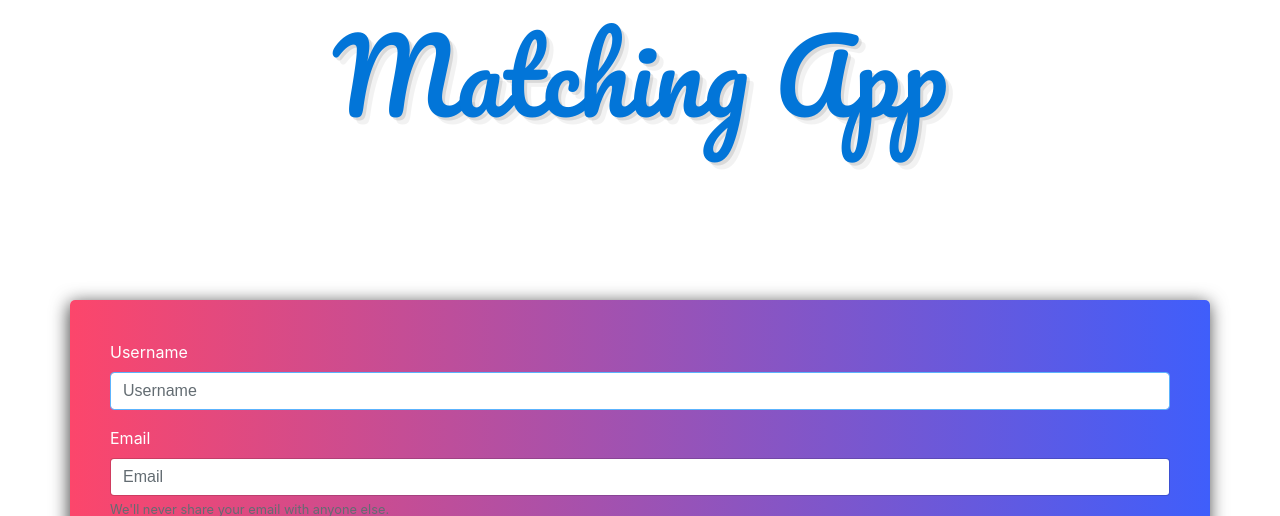
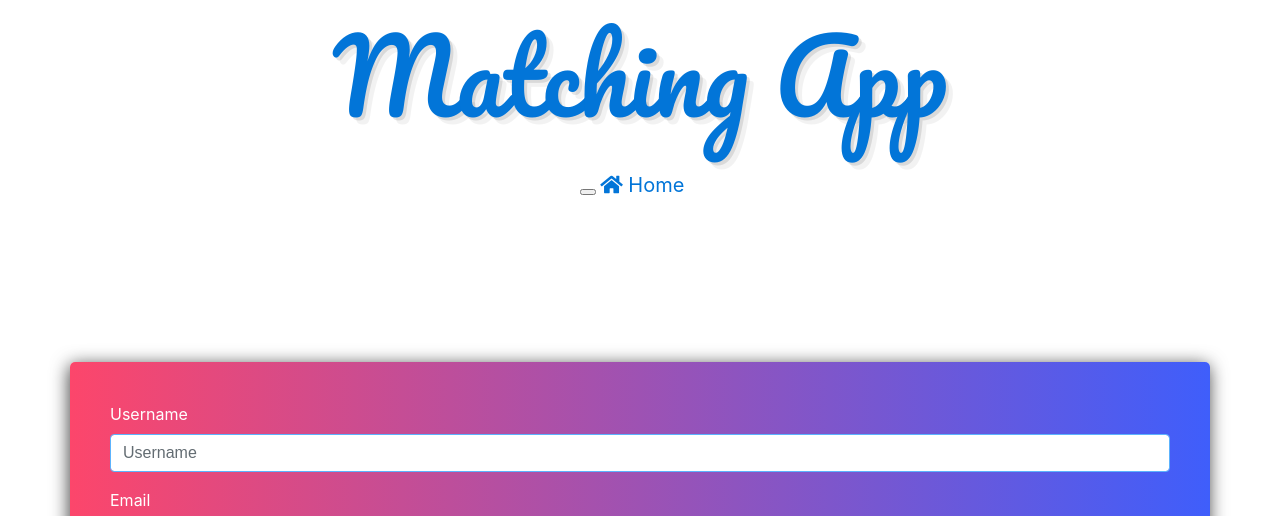
Before and after one commit to VijaySGill/matching-app, a Django app: page /matchingapp/register/ in a window 1280 px wide. Shown: the top 516 px of the page. Run offline with Django 3.2, Linux system fonts and the light colour scheme; data comes from the database, SQL or seed files in the repository; some libraries are stand-ins or nearby versions.

Commit message:
Added Base Template

```diff
--- /dev/null
+++ b/matchingapp/templates/matchingapp/base.html
@@ -0,0 +1,55 @@
+<!DOCTYPE html>
+{% load static %}
+<html lang="en">
+  <head>
+    <meta charset="UTF-8">
+    {% block title %}<title>Matching App</title>{% endblock %}
+    <meta name="viewport" content="width=device-width, initial-scale=1">
+    <link rel="stylesheet" type="text/css" href="{% static 'matchingapp/style.css' %}">
+    <link rel="stylesheet" href="https://use.fontawesome.com/releases/v5.5.0/css/all.css" integrity="sha384-B4dIYHKNBt8Bc12p+WXckhzcICo0wtJAoU8YZTY5qE0Id1GSseTk6S+L3BlXeVIU" crossorigin="anonymous">
+    {% block stylesheet %}{% endblock %}
+    <link href='http://fonts.googleapis.com/css?family=Pacifico' rel='stylesheet' type='text/css'>
+    <meta name="viewport" content="width=device-width, initial-scale=1">
+    <link rel="stylesheet" href="https://maxcdn.bootstrapcdn.com/bootstrap/4.0.0-alpha.6/css/bootstrap.min.css" integrity="sha384-rwoIResjU2yc3z8GV/NPeZWAv56rSmLldC3R/AZzGRnGxQQKnKkoFVhFQhNUwEyJ" crossorigin="anonymous">
+    <script src="https://code.jquery.com/jquery-3.1.1.slim.min.js" integrity="sha384-A7FZj7v+d/sdmMqp/nOQwliLvUsJfDHW+k9Omg/a/EheAdgtzNs3hpfag6Ed950n" crossorigin="anonymous"></script>
+    <script src="https://cdnjs.cloudflare.com/ajax/libs/tether/1.4.0/js/tether.min.js" integrity="sha384-DztdAPBWPRXSA/3eYEEUWrWCy7G5KFbe8fFjk5JAIxUYHKkDx6Qin1DkWx51bBrb" crossorigin="anonymous"></script>
+    <script src="https://maxcdn.bootstrapcdn.com/bootstrap/4.0.0-alpha.6/js/bootstrap.min.js" integrity="sha384-vBWWzlZJ8ea9aCX4pEW3rVHjgjt7zpkNpZk+02D9phzyeVkE+jo0ieGizqPLForn" crossorigin="anonymous"></script>
+  </head>
+  {% block body %}<body>{% endblock %}
+    <h1 class="header"><a href="/matchingapp/home">Matching App</a></h1>
+    <nav class="navbar">
+    	<div class="container-fluid">
+    		<!-- Nav Header -->
+    		<div class="navbar-header">
+    			<button type="button" class="navbar-toggle" data-toggle="collapse" data-target="#collapse-1" aria-expanded="false">
+    				<span class="icon-bar"></span>
+    				<span class="icon-bar"></span>
+    				<span class="icon-bar"></span>
+    			</button>
+    			<a class="navbar-brand" href="#"><span class="fa fa-home"></span><span class="link"> Home</span></a>
+    		</div>
+    		<!-- Nav Collapse -->
+    		<div class="navbar-collapse collapse" id="collapse-1">
+    			<!-- Nav Left -->
+    			<ul class="nav navbar-nav">
+    				<!-- Products -->
+    				<li class="dropdown">
+    					<a href="#" class="dropdown-toggle" data-toggle="dropdown" role="button" aria-haspopup="true" aria-expanded="false">
+    						<span class="fa fa-tags"></span><span class="link"> Products</span> <span class="fa fa-caret-down"></span></a>
+    				</li>
+    				<!-- Services -->
+    				<li class="dropdown">
+    					<a href="#" class="dropdown-toggle" data-toggle="dropdown" role="button" aria-haspopup="true" aria-expanded="false">
+    						<span class="fa fa-gears"></span><span class="link"> Services</span> <span class="fa fa-caret-down"></span></a>
+    				</li>
+    				<!-- About -->
+    				<li><a href="#"><span class="fa fa-info-circle"></span><span class="link"> About</span></a></li>
+    				<!-- Contact -->
+    				<li><a href="#"><span class="fa fa-phone"></span><span class="link"> Contact</span></a></li>
+    			</ul>
+    		</div>
+    	</div>
+    </nav>
+    {% block content %}{% endblock %}
+  </body>
+</html>
--- a/matchingapp/templates/matchingapp/register.html
+++ b/matchingapp/templates/matchingapp/register.html
@@ -1,21 +1,9 @@
-<!DOCTYPE html>
-{% load static %}
-<html lang="en">
-	<head>
-		<meta charset="UTF-8">
-		<title>Register</title>
-		<meta name="viewport" content="width=device-width, initial-scale=1">
-		<link rel="stylesheet" type="text/css" href="{% static 'matchingapp/style.css' %}">
-		<link rel="stylesheet" type="text/css" href="{% static 'matchingapp/registerstyle.css' %}">
-		<link href='http://fonts.googleapis.com/css?family=Pacifico' rel='stylesheet' type='text/css'>
-		<meta name="viewport" content="width=device-width, initial-scale=1">
-		<link rel="stylesheet" href="https://maxcdn.bootstrapcdn.com/bootstrap/4.0.0-alpha.6/css/bootstrap.min.css" integrity="sha384-rwoIResjU2yc3z8GV/NPeZWAv56rSmLldC3R/AZzGRnGxQQKnKkoFVhFQhNUwEyJ" crossorigin="anonymous">
-		<script src="https://code.jquery.com/jquery-3.1.1.slim.min.js" integrity="sha384-A7FZj7v+d/sdmMqp/nOQwliLvUsJfDHW+k9Omg/a/EheAdgtzNs3hpfag6Ed950n" crossorigin="anonymous"></script>
-		<script src="https://cdnjs.cloudflare.com/ajax/libs/tether/1.4.0/js/tether.min.js" integrity="sha384-DztdAPBWPRXSA/3eYEEUWrWCy7G5KFbe8fFjk5JAIxUYHKkDx6Qin1DkWx51bBrb" crossorigin="anonymous"></script>
-		<script src="https://maxcdn.bootstrapcdn.com/bootstrap/4.0.0-alpha.6/js/bootstrap.min.js" integrity="sha384-vBWWzlZJ8ea9aCX4pEW3rVHjgjt7zpkNpZk+02D9phzyeVkE+jo0ieGizqPLForn" crossorigin="anonymous"></script>
-	</head>
-	<body onload="loadLists()">
-			<h1 class="header"><a href="/matchingapp/home">Matching App</a></h1>
+{% extends 'matchingapp/base.html' %}
+		{% load static %}
+		{% block title %}<title>Register</title>{% endblock %}
+		{% block stylesheet %}<link rel="stylesheet" type="text/css" href="{% static 'matchingapp/registerstyle.css' %}">{% endblock %}
+	{% block body %}<body onload="loadLists()"> {% endblock %}
+		{% block content %}
 			<form id="form" class="register-form container">
 					<div class="form-group">
 						<label for="username">Username</label>
@@ -189,5 +177,6 @@
 			populateList();
 		}
   </script>
+	{% endblock %}
 	</body>
 </html>
--- a/matchingapp/urls.py
+++ b/matchingapp/urls.py
@@ -3,7 +3,7 @@ from django.urls import path
 from . import views
 
 urlpatterns = [
-    path('', views.index, name='index'),
+    path('home/', views.index, name='index'),
     path('authenticate/', views.authenticate, name='authenticate'),
     path('loginPage/', views.loginPage, name='loginPage'),
     path('registerUser/', views.registerUser, name='registerUser'),
```
Also changed, not shown: matchingapp/templates/matchingapp/login.html (+8 -21 lines).
